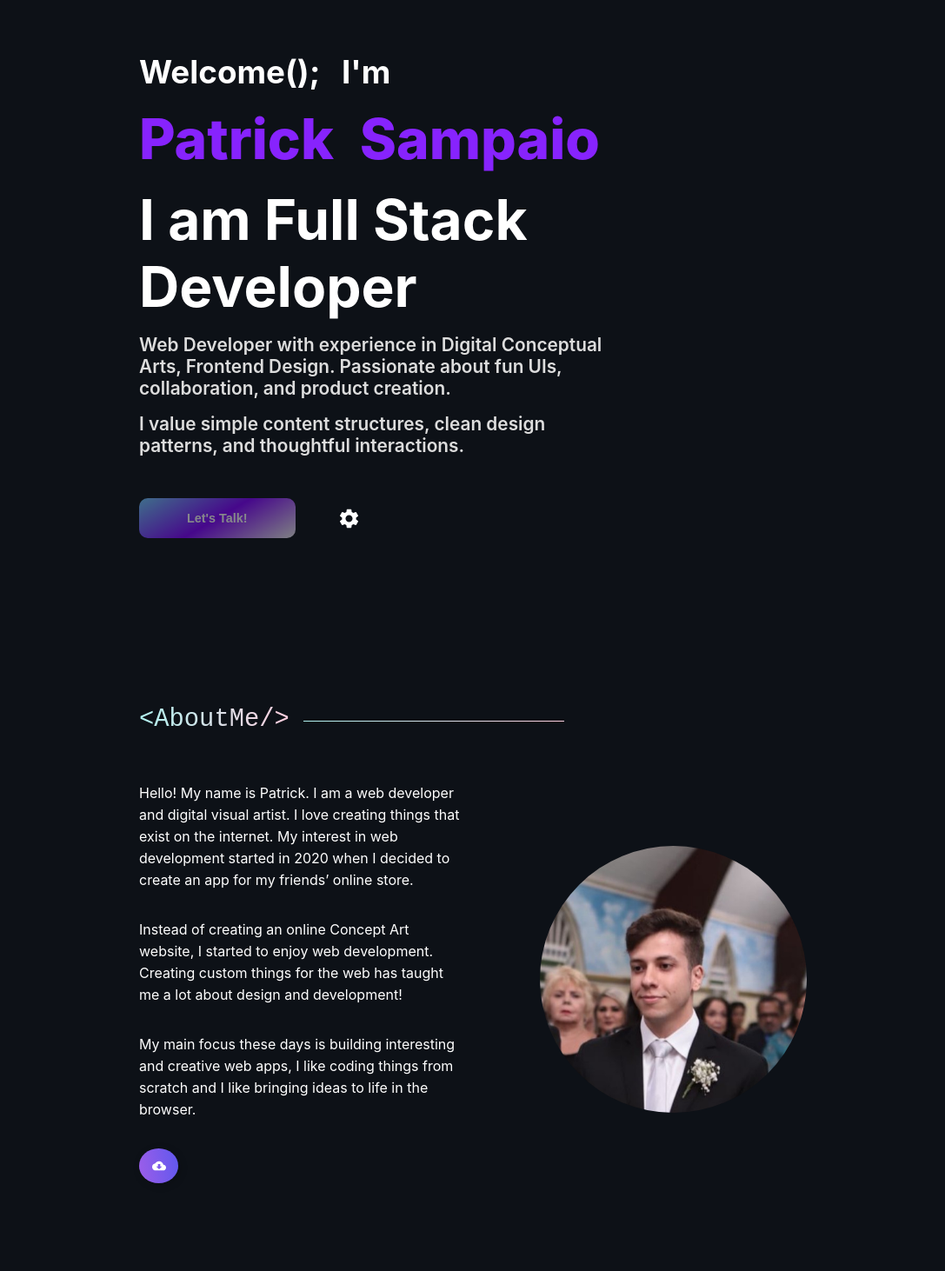
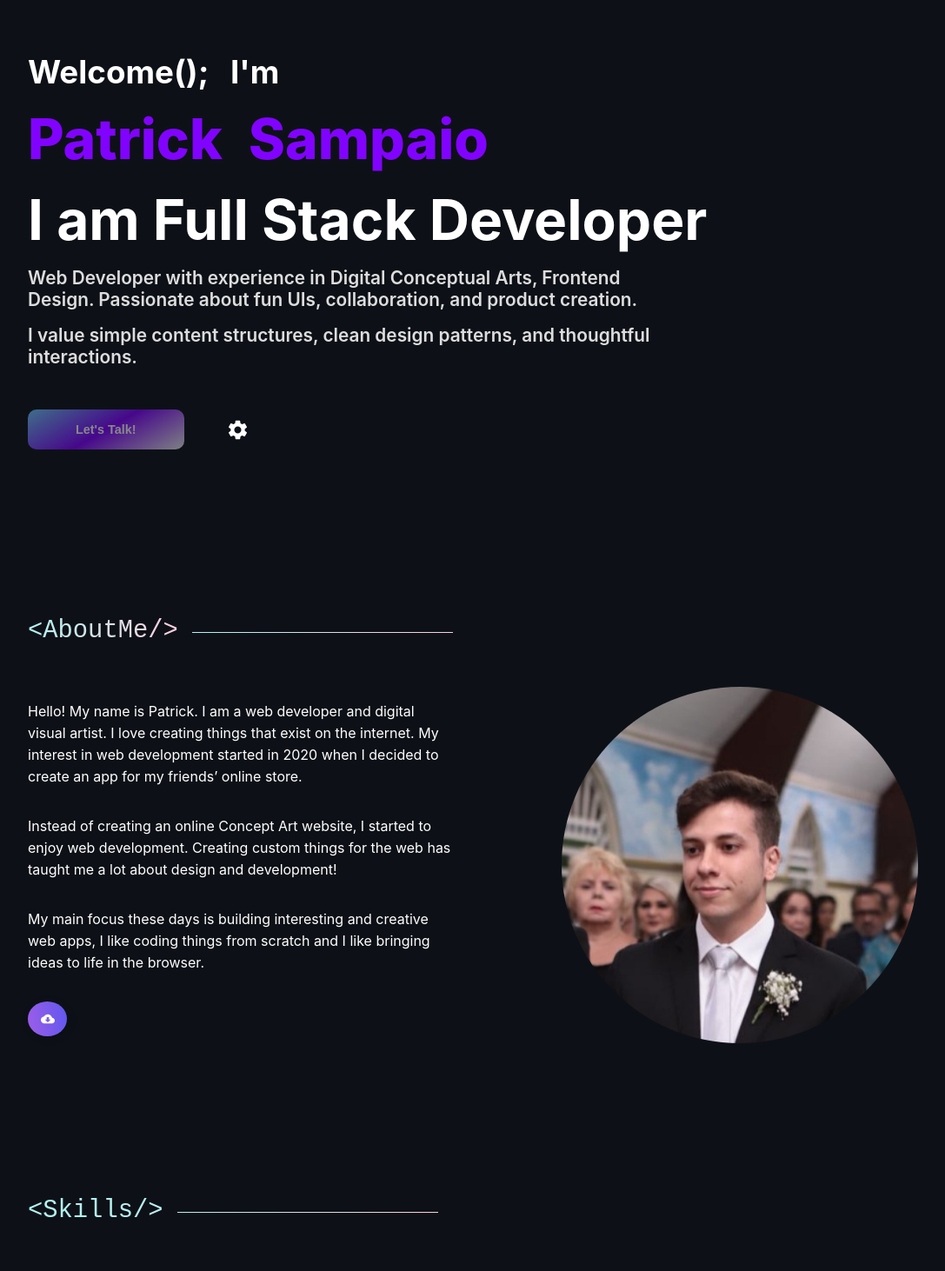
Before and after one commit to PatrickSampa/github.io, a React (Vite) app: page / in a window 1280 px wide. Shown: the part 180-1642 px from the top of the page at 87% size, without its empty margins (96-1183 px from the left). Built offline with nearby package versions, Linux system fonts and the light colour scheme.

Commit message:
recursion

```diff
--- a/src/components/About/styled.about.tsx
+++ b/src/components/About/styled.about.tsx
@@ -41,9 +41,18 @@ export const DivAbout = styled.div`
   height: 80%;
   display: flex;
   flex-wrap: wrap;
-  justify-content: center;
   align-items: center;
   margin-top: 3rem;
+
+  @media screen and (max-width: 1300px) {
+    width: 80%;
+    height: 80%;
+  }
+  @media screen and (max-width: 1000px) {
+    width: 90%;
+    height: 90%;
+    justify-content: center;
+  }
 `;
 
 export const DivAboutText = styled.div`
@@ -52,6 +61,10 @@ export const DivAboutText = styled.div`
   display: flex;
   flex-direction: column;
   gap: 2rem;
+  @media screen and (max-width: 1000px) {
+    width: 100%;
+    height: 100%;
+  }
 `;
 
 export const DivAboutTextTitle = styled.div`
@@ -61,6 +74,16 @@ export const DivAboutTextTitle = styled.div`
   align-items: center;
   gap: 1rem;
   margin-top: 12rem;
+
+  @media screen and (max-width: 1300px) {
+    width: 80%;
+    height: 80%;
+  }
+
+  @media screen and (max-width: 1000px) {
+    width: 90%;
+    height: 90%;
+  }
 `;
 
 export const AboutTextLine = styled.p`
@@ -176,6 +199,10 @@ export const TextAboutDescription = styled.p<ParagraphProps>`
   transition-delay: ${({ transitionDelayNumber }) => transitionDelayNumber};
   transform: ${({ isVisible }) =>
     isVisible ? "translateY(0)" : "translateY(100%)"}; */
+
+  @media screen and (max-width: 1000px) {
+    width: 100%;
+  }
 `;
 
 type ButtonUploadProps = {
--- a/src/components/Home/Home.tsx
+++ b/src/components/Home/Home.tsx
@@ -63,6 +63,7 @@ export const Home = ({ setIsDarkModeActive }: HomeProps) => {
           fontWeight="700"
           color={ThemeProvider.colors.primary}
           wordSpacing="1rem"
+          fontSizeMobile="2.5rem"
         >
           {"Welcome(); I'm"}
         </Styled.Text>
@@ -82,6 +83,7 @@ export const Home = ({ setIsDarkModeActive }: HomeProps) => {
             colorSecondary: ThemeProvider.colors.quinary,
             colorQuaternary: ThemeProvider.colors.senary,
           }}
+          fontSizeMobile="2rem"
         >
           Patrick Sampaio
         </Styled.Text>
@@ -93,6 +95,7 @@ export const Home = ({ setIsDarkModeActive }: HomeProps) => {
           fontSize="4rem"
           fontWeight="700"
           color={ThemeProvider.colors.primary}
+          fontSizeMobile="2rem"
         >
           I am Full Stack Developer
         </Styled.Text>
@@ -133,6 +136,7 @@ export const Home = ({ setIsDarkModeActive }: HomeProps) => {
               backgroundImage="linear-gradient(150deg, #71cbff, #8000ff, transparent);"
               color="white"
               padding="15px 55px"
+              paddingMobile="15px 35px"
               border="none"
               borderRadius="10px"
               cursor="pointer"
--- a/src/components/Home/styled.home.tsx
+++ b/src/components/Home/styled.home.tsx
@@ -24,6 +24,15 @@ export const Context = styled.div`
   flex-direction: column;
   gap: 1rem;
   margin-top: 10rem;
+  @media screen and (max-width: 1300px) {
+    width: 80%;
+    height: 80%;
+  }
+
+  @media screen and (max-width: 1000px) {
+    width: 90%;
+    height: 90%;
+  }
 `;
 
 const createColorChangeAnimation = (
@@ -73,6 +82,13 @@ export const Paragraph = styled.p<ParagraphProps>`
   transition-delay: ${({ transitionDelayNumber }) => transitionDelayNumber};
   transform: ${({ isVisible }) =>
     isVisible ? "translateY(0)" : "translateY(100%)"};
+
+  @media screen and (max-width: 1000px) {
+    width: 100%;
+  }
+  @media screen and (max-width: 600px) {
+    font-size: 1rem;
+  }
 `;
 
 export const Button = styled.button<ButtonProps>`
@@ -113,6 +129,10 @@ export const Button = styled.button<ButtonProps>`
   top: ${({ top }) => top || ""};
   right: ${({ right }) => right || ""};
   bottom: ${({ bottom }) => bottom || ""};
+
+  @media screen and (max-width: 500px) {
+    padding: ${({ paddingMobile }) => paddingMobile || ""};
+  }
 
   ${({ isHover, hover }) =>
     isHover &&
@@ -203,6 +223,7 @@ type DivButtonAndConfigProps = {
   opacity?: number;
   transition?: string;
   transitionDelay?: string;
+  paddingMobile?: string;
 };
 
 export const DivButtonAndConfig = styled.div<DivButtonAndConfigProps>`
@@ -239,6 +260,10 @@ export const Text = styled.h1<TextProps>`
   transition-delay: ${({ transitionDelayNumber }) => transitionDelayNumber};
   transform: ${({ isVisible }) =>
     isVisible ? "translateY(0)" : "translateY(100%)"};
+
+  @media screen and (max-width: 600px) {
+    font-size: ${({ fontSizeMobile }) => fontSizeMobile || ""};
+  }
 `;
 
 export const ImageConfig = styled.img<ImageProps>`
--- a/src/components/Home/types-styled.tsx
+++ b/src/components/Home/types-styled.tsx
@@ -10,6 +10,7 @@ export type TextProps = {
   opacityNumber?: string;
   transformNumber?: string;
   transitionDelayNumber?: string;
+  fontSizeMobile?: string;
 };
 
 export type colorsKeyframes = {
@@ -58,6 +59,7 @@ export type LinkProps = {
   textDecorationStyle?: string;
   textDecorationThickness?: string;
   backgroundColor?: string;
+  paddingMobile?: string;
 };
 
 export type ButtonProps = {
@@ -106,6 +108,7 @@ export type ButtonProps = {
   marginRight?: string;
   marginTop?: string;
   marginBottom?: string;
+  paddingMobile?: string;
 };
 
 export type HoverProps = {
--- a/src/components/Skills/styled.skills.tsx
+++ b/src/components/Skills/styled.skills.tsx
@@ -32,6 +32,16 @@ export const TextTitle = styled.h2`
   align-items: center;
   margin-top: 6rem;
   gap: 1rem;
+
+  @media screen and (max-width: 1300px) {
+    width: 80%;
+    height: 80%;
+  }
+
+  @media screen and (max-width: 1000px) {
+    width: 90%;
+    height: 90%;
+  }
 `;
 
 export const AboutTextLine = styled.p`
@@ -52,6 +62,14 @@ export const TeckListWrapper = styled.div`
   align-items: center;
   width: 60%;
   margin-bottom: 2rem;
+  @media screen and (max-width: 1300px) {
+    width: 80%;
+    height: 80%;
+  }
+
+  @media screen and (max-width: 500px) {
+    gap: 20px;
+  }
 `;
 
 //tecklist
@@ -75,6 +93,11 @@ export const TeckList = styled.div`
     span {
       opacity: 1;
     }
+  }
+
+  @media screen and (max-width: 380px) {
+    width: 120px;
+    height: 120px;
   }
 `;
 
```
